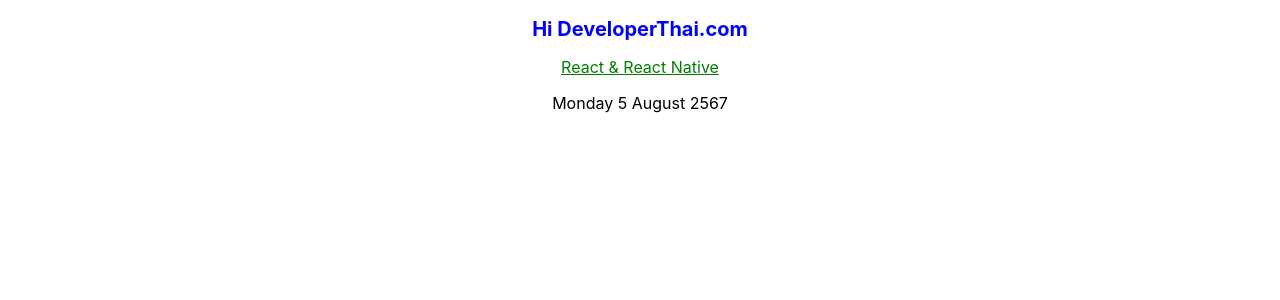
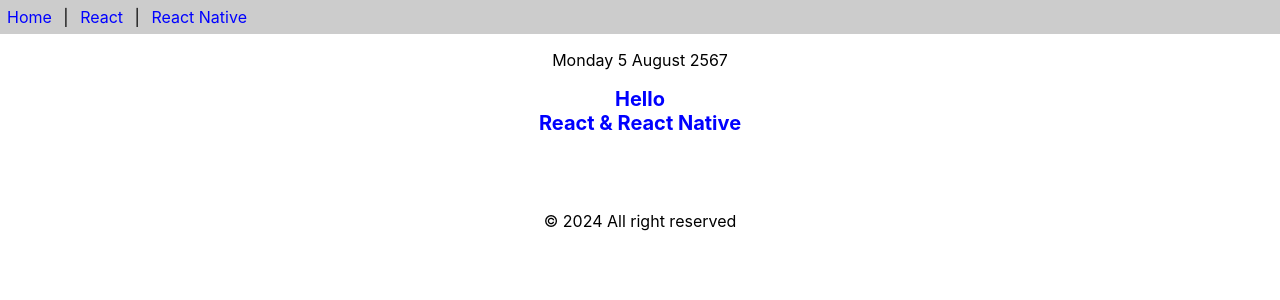
Before and after one commit to Phongsathornjan/my-app, a React (Create React App) app: page / in a window 1280 px wide. Shown: the top 300 px of the page. Built offline with nearby package versions, Linux system fonts and the light colour scheme.

Commit message:
first commit

```diff
--- a/src/App.js
+++ b/src/App.js
@@ -1,17 +1,17 @@
 import react from 'react'
 import './style.css'
 import Calendar from './class-components'
+import { Header, Content, Footer } from './func-components'
 
 
 export default function App (){
 
   return (
     <>
-    <center>
-    <h2>Hi DeveloperThai.com</h2>
-    <div className='title' >React & React Native</div>
-    </center>
+    <Header></Header>
     <Calendar></Calendar>
+    <Content></Content>
+    <Footer></Footer>
     </>
   )
 }
--- /dev/null
+++ b/src/func-components.js
@@ -0,0 +1,34 @@
+import React from "react";
+
+export function Header() {
+    const aStyle = {
+        display: 'inline-block',
+        color: 'blue',
+        margin: '7px',
+        textDecoration: 'none'
+    }
+    return (
+        <div style={{backgroundColor: '#ccc'}}>
+            <a href="" style={aStyle}>Home</a> |&nbsp;
+            <a href="" style={aStyle}>React</a> |&nbsp;
+            <a href="" style={aStyle}>React Native</a>
+        </div>
+    )
+}
+
+export function Content() {
+    return (
+        <div style={{textAlign: 'center'}}>
+            <h2>Hello<br/>React & React Native</h2>
+            <br/><br/><br/>
+        </div>
+    )
+}
+
+export const Footer = () => {
+    return (
+        <div style={{textAlign: 'center'}}>
+            &copy; {new Date().getFullYear()} All right reserved
+        </div>
+    )
+}
```
